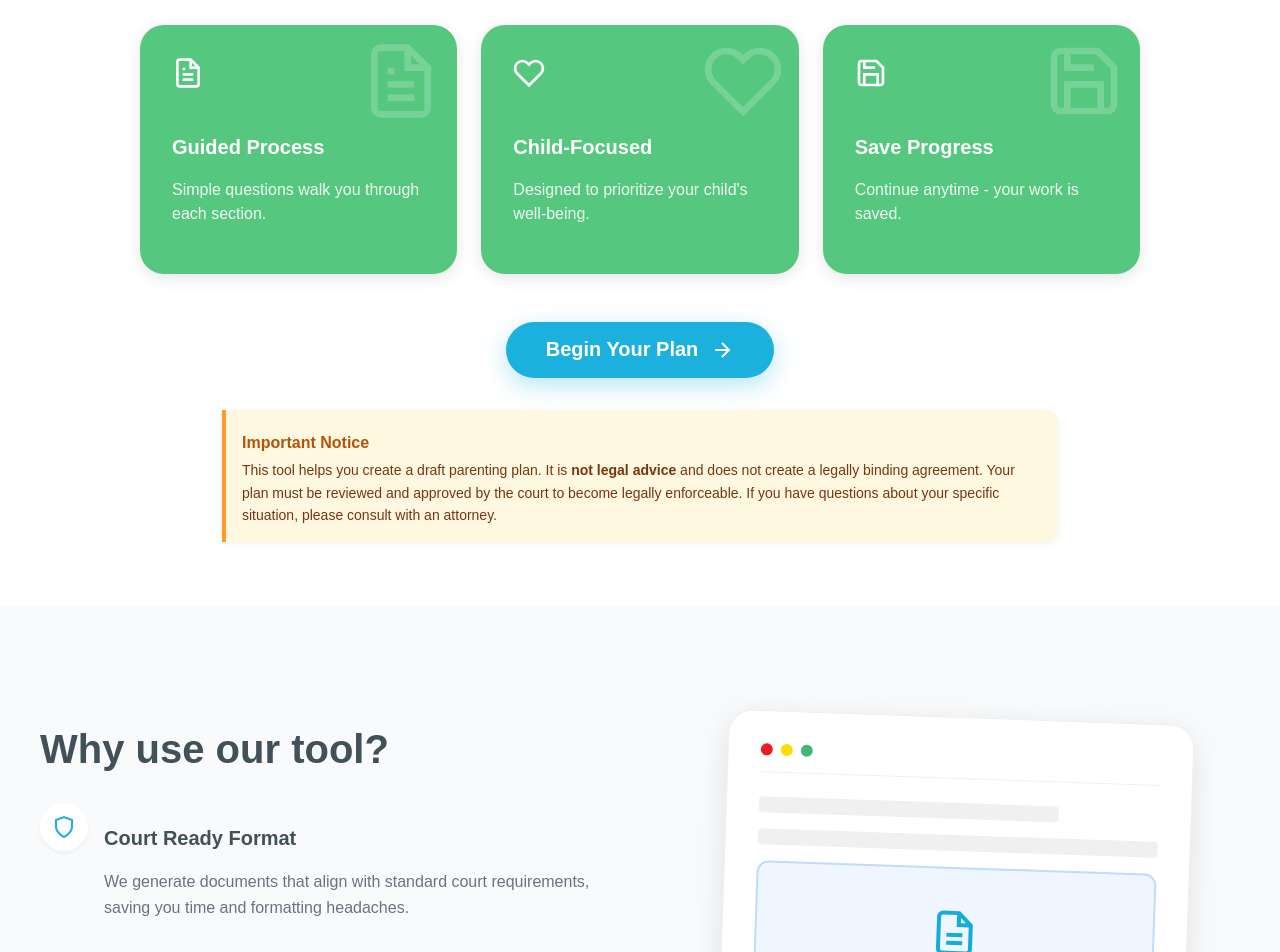
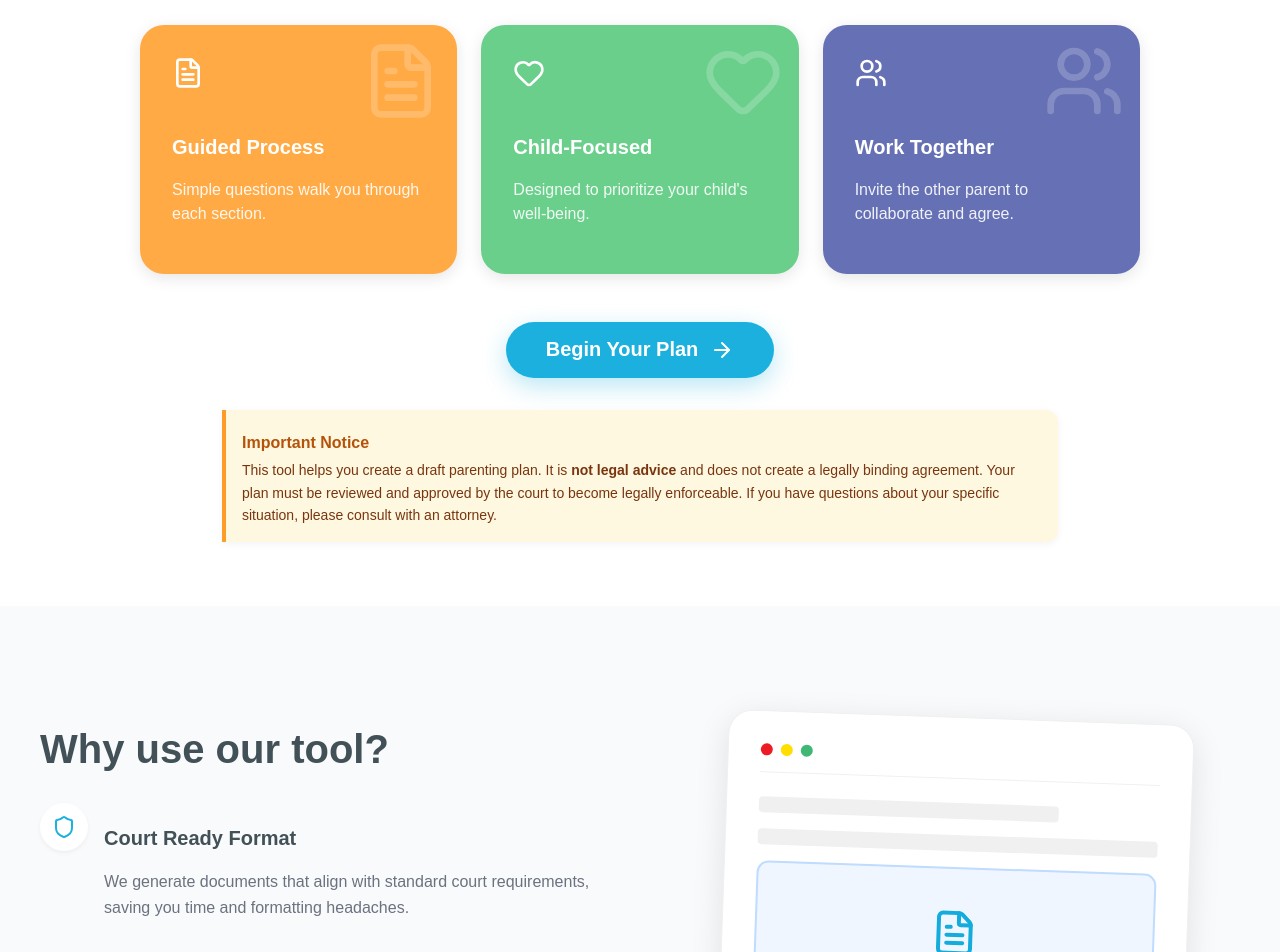
Before and after one commit to BHansen29/parenting_project, a React app in the folder frontend/: page / in a window 1280 px wide. Shown: the part 500-1452 px from the top of the page. Built offline with nearby package versions, Linux system fonts and the light colour scheme; the HTML template or start-up script is replaced by a standard one.

Commit message:
updated landing page to emphasize collaborative properties to be implemented later, rounded some borders, and changed the colors of the feature cards to highlight what the app does and to match the AFC website a little more

```diff
--- a/frontend/src/components/forms/DatePicker.css
+++ b/frontend/src/components/forms/DatePicker.css
@@ -25,7 +25,7 @@
   font-size: 1rem;
   font-family: inherit;
   border: 1px solid var(--input-border);
-  border-radius: var(--input-border-radius);
+  border-radius: 10px;
   background-color: var(--input-background);
   color: inherit;
   transition: border-color 0.2s ease, box-shadow 0.2s ease;
--- a/frontend/src/components/forms/TextInput.css
+++ b/frontend/src/components/forms/TextInput.css
@@ -25,7 +25,7 @@
   font-size: 1rem;
   font-family: inherit;
   border: 1px solid var(--input-border);
-  border-radius: var(--input-border-radius);
+  border-radius: 10px;
   background-color: var(--input-background);
   color: inherit;
   transition: border-color 0.2s ease, box-shadow 0.2s ease;
--- a/frontend/src/pages/LandingPage.css
+++ b/frontend/src/pages/LandingPage.css
@@ -164,8 +164,9 @@
   margin-right: auto;
 }
 
-.feature-card {
-  background-color: #55c77e;
+.feature-card_left,
+.feature-card_center,
+.feature-card_right {
   padding: 2rem;
   border-radius: 1.5rem;
   color: #ffffff;
@@ -176,11 +177,25 @@
   transition: transform 0.3s;
 }
 
-.feature-card:hover {
+.feature-card_left {
+  background-color: #ffaa45;
+}
+.feature-card_center {
+  background-color: #69cf8b;
+}
+.feature-card_right {
+  background-color: #6570b5;
+}
+
+.feature-card_left:hover,
+.feature-card_center:hover,
+.feature-card_right:hover {
   transform: translateY(-4px);
 }
 
-.feature-card__icon-bg {
+.feature-card_left__icon-bg,
+.feature-card_center__icon-bg,
+.feature-card_right__icon-bg {
   position: absolute;
   top: 0;
   right: 0;
@@ -189,11 +204,15 @@
   transition: transform 0.3s;
 }
 
-.feature-card:hover .feature-card__icon-bg {
+.feature-card:hover .feature-card_left__icon-bg,
+.feature-card:hover .feature-card_center__icon-bg,
+.feature-card:hover .feature-card_right__icon-bg {
   transform: scale(1.1);
 }
 
-.feature-card__icon {
+.feature-card_left__icon,
+.feature-card_center__icon,
+.feature-card_right__icon {
   margin-bottom: 1rem;
   position: relative;
   z-index: 10;
--- a/frontend/src/pages/LandingPage.jsx
+++ b/frontend/src/pages/LandingPage.jsx
@@ -1,4 +1,5 @@
 import { useNavigate } from 'react-router-dom';
+import { FileText, Heart, Users, ArrowRight, Shield, CheckCircle2 } from 'lucide-react';
 import './LandingPage.css';
 import logo from '../assets/logos/ShareCare_Symmetrical Diamond Logo (1120 x 310 px).png';
 
@@ -19,9 +20,7 @@ export default function LandingPage() {
       <div className="safety-banner">
         <div className="safety-banner__content">
             <div className="safety-banner__icon safety-banner__icon--red">
-              <svg width="24" height="24" viewBox="0 0 24 24" fill="none" stroke="currentColor" strokeWidth="2">
-                <path d="M12 22s8-4 8-10V5l-8-3-8 3v7c0 6 8 10 8 10z"/>
-              </svg>
+              <Shield size={24} />
             </div>
           <span>
             <strong>Safety Resources:</strong> If you or your children are experiencing domestic violence or abuse,
@@ -60,59 +59,32 @@ export default function LandingPage() {
 
           {/* Feature Cards */}
           <div className="feature-cards">
-            <div className="feature-card">
-              <svg className="feature-card__icon-bg" width="80" height="80" viewBox="0 0 24 24" fill="none" stroke="currentColor" strokeWidth="2">
-                <path d="M14 2H6a2 2 0 0 0-2 2v16a2 2 0 0 0 2 2h12a2 2 0 0 0 2-2V8z"/>
-                <polyline points="14 2 14 8 20 8"/>
-                <line x1="16" y1="13" x2="8" y2="13"/>
-                <line x1="16" y1="17" x2="8" y2="17"/>
-                <polyline points="10 9 9 9 8 9"/>
-              </svg>
-              <svg className="feature-card__icon" width="32" height="32" viewBox="0 0 24 24" fill="none" stroke="currentColor" strokeWidth="2">
-                <path d="M14 2H6a2 2 0 0 0-2 2v16a2 2 0 0 0 2 2h12a2 2 0 0 0 2-2V8z"/>
-                <polyline points="14 2 14 8 20 8"/>
-                <line x1="16" y1="13" x2="8" y2="13"/>
-                <line x1="16" y1="17" x2="8" y2="17"/>
-                <polyline points="10 9 9 9 8 9"/>
-              </svg>
+            <div className="feature-card_left">
+              <FileText className="feature-card_left__icon-bg" size={80} />
+              <FileText className="feature-card_left__icon" size={32} />
               <h3 className="feature-card__title">Guided Process</h3>
               <p className="feature-card__description">Simple questions walk you through each section.</p>
             </div>
 
-            <div className="feature-card">
-              <svg className="feature-card__icon-bg" width="80" height="80" viewBox="0 0 24 24" fill="none" stroke="currentColor" strokeWidth="2">
-                <path d="M20.84 4.61a5.5 5.5 0 0 0-7.78 0L12 5.67l-1.06-1.06a5.5 5.5 0 0 0-7.78 7.78l1.06 1.06L12 21.23l7.78-7.78 1.06-1.06a5.5 5.5 0 0 0 0-7.78z"/>
-              </svg>
-              <svg className="feature-card__icon" width="32" height="32" viewBox="0 0 24 24" fill="none" stroke="currentColor" strokeWidth="2">
-                <path d="M20.84 4.61a5.5 5.5 0 0 0-7.78 0L12 5.67l-1.06-1.06a5.5 5.5 0 0 0-7.78 7.78l1.06 1.06L12 21.23l7.78-7.78 1.06-1.06a5.5 5.5 0 0 0 0-7.78z"/>
-              </svg>
+            <div className="feature-card_center">
+              <Heart className="feature-card_center__icon-bg" size={80} />
+              <Heart className="feature-card_center__icon" size={32} />
               <h3 className="feature-card__title">Child-Focused</h3>
               <p className="feature-card__description">Designed to prioritize your child's well-being.</p>
             </div>
 
-            <div className="feature-card">
-              <svg className="feature-card__icon-bg" width="80" height="80" viewBox="0 0 24 24" fill="none" stroke="currentColor" strokeWidth="2">
-                <path d="M19 21H5a2 2 0 0 1-2-2V5a2 2 0 0 1 2-2h11l5 5v11a2 2 0 0 1-2 2z"/>
-                <polyline points="17 21 17 13 7 13 7 21"/>
-                <polyline points="7 3 7 8 15 8"/>
-              </svg>
-              <svg className="feature-card__icon" width="32" height="32" viewBox="0 0 24 24" fill="none" stroke="currentColor" strokeWidth="2">
-                <path d="M19 21H5a2 2 0 0 1-2-2V5a2 2 0 0 1 2-2h11l5 5v11a2 2 0 0 1-2 2z"/>
-                <polyline points="17 21 17 13 7 13 7 21"/>
-                <polyline points="7 3 7 8 15 8"/>
-              </svg>
-              <h3 className="feature-card__title">Save Progress</h3>
-              <p className="feature-card__description">Continue anytime - your work is saved.</p>
+            <div className="feature-card_right">
+              <Users className="feature-card_right__icon-bg" size={80} />
+              <Users className="feature-card_right__icon" size={32} />
+              <h3 className="feature-card__title">Work Together</h3>
+              <p className="feature-card__description">Invite the other parent to collaborate and agree.</p>
             </div>
           </div>
 
           <div className="hero__cta-section">
             <button onClick={handleGetStarted} className="hero__cta-button">
               Begin Your Plan
-              <svg width="24" height="24" viewBox="0 0 24 24" fill="none" stroke="currentColor" strokeWidth="2">
-                <line x1="5" y1="12" x2="19" y2="12"/>
-                <polyline points="12 5 19 12 12 19"/>
-              </svg>
+              <ArrowRight size={24} />
             </button>
 
             {/* Important Notice Box */}
@@ -137,9 +109,7 @@ export default function LandingPage() {
               <div className="value-props__list">
                 <div className="value-prop">
                   <div className="value-prop__icon value-prop__icon--blue">
-                    <svg width="24" height="24" viewBox="0 0 24 24" fill="none" stroke="currentColor" strokeWidth="2">
-                      <path d="M12 22s8-4 8-10V5l-8-3-8 3v7c0 6 8 10 8 10z"/>
-                    </svg>
+                    <Shield size={24} />
                   </div>
                   <div>
                     <h3 className="value-prop__title">Court Ready Format</h3>
@@ -151,10 +121,7 @@ export default function LandingPage() {
 
                 <div className="value-prop">
                   <div className="value-prop__icon value-prop__icon--green">
-                    <svg width="24" height="24" viewBox="0 0 24 24" fill="none" stroke="currentColor" strokeWidth="2">
-                      <path d="M22 11.08V12a10 10 0 1 1-5.93-9.14"/>
-                      <polyline points="22 4 12 14.01 9 11.01"/>
-                    </svg>
+                    <CheckCircle2 size={24} />
                   </div>
                   <div>
                     <h3 className="value-prop__title">Free & Accessible</h3>
@@ -177,12 +144,7 @@ export default function LandingPage() {
                   <div className="mockup__line mockup__line--75"></div>
                   <div className="mockup__line mockup__line--100"></div>
                   <div className="mockup__document">
-                    <svg width="48" height="48" viewBox="0 0 24 24" fill="none" stroke="currentColor" strokeWidth="2">
-                      <path d="M14 2H6a2 2 0 0 0-2 2v16a2 2 0 0 0 2 2h12a2 2 0 0 0 2-2V8z"/>
-                      <polyline points="14 2 14 8 20 8"/>
-                      <line x1="16" y1="13" x2="8" y2="13"/>
-                      <line x1="16" y1="17" x2="8" y2="17"/>
-                    </svg>
+                    <FileText size={48} />
                   </div>
                   <div className="mockup__line mockup__line--66"></div>
                 </div>
--- a/frontend/src/pages/auth/Auth.css
+++ b/frontend/src/pages/auth/Auth.css
@@ -47,6 +47,7 @@
   cursor: pointer;
   transition: all 0.2s ease;
   margin-bottom: 1rem;
+  border-radius: 50px;
 }
 
 .auth-button:hover:not(:disabled) {
```
